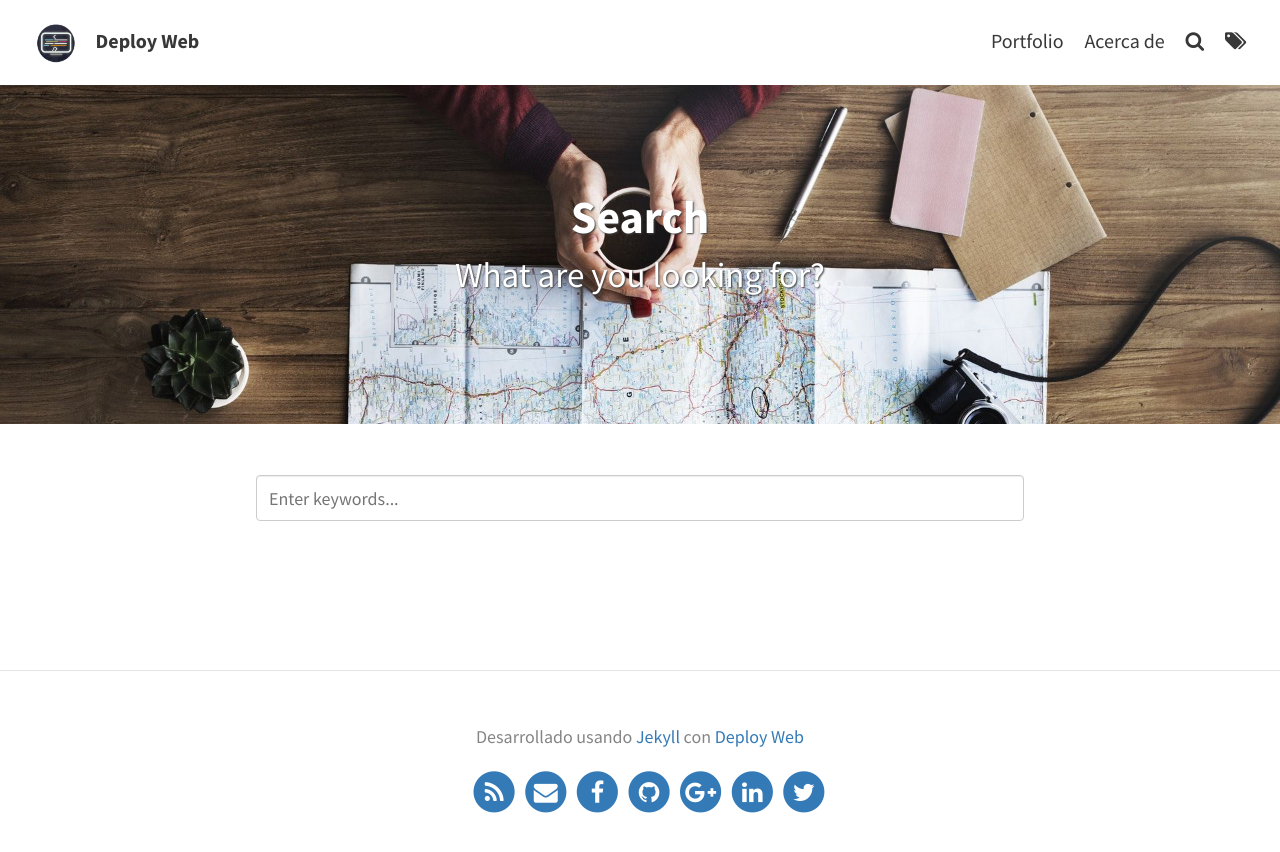
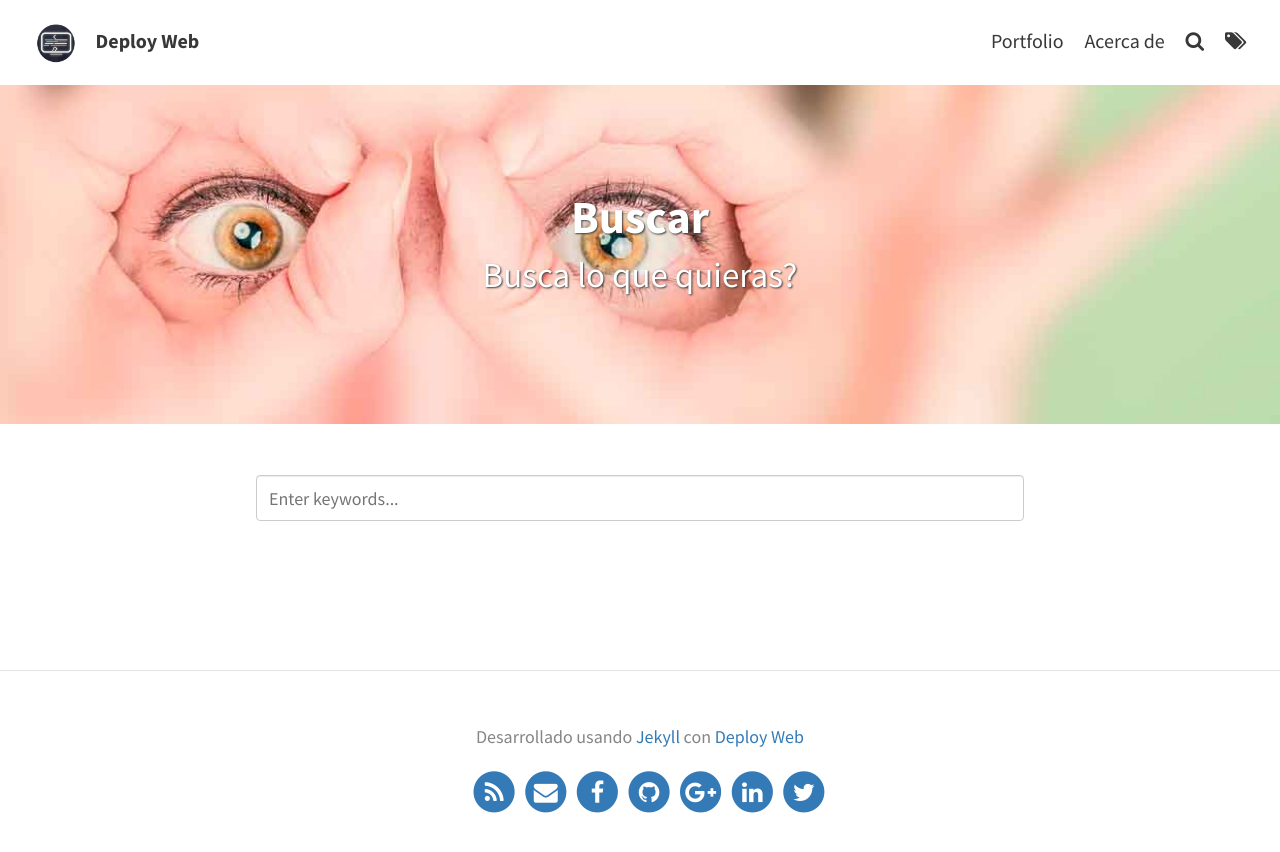
Before and after one commit to webdeploy/deployweb.github.io, a Jekyll site: the page built from pages/search.html, in a window 1280 px wide. Shown: the top 852 px of the page. Built offline with Jekyll 4.4.1, drawn with Linux system fonts in a browser that asks for light colours.

Commit message:
Sigo actualizando

```diff
--- a/pages/search.html
+++ b/pages/search.html
@@ -1,8 +1,8 @@
 ---
 layout: search
-title: Search
+title: Buscar
 permalink: /search/
-subtitle: "What are you looking for?"
-feature-img: "assets/img/pexels/search-map.jpeg"
+subtitle: "Busca lo que quieras?"
+feature-img: "assets/img/buscar.jpg"
 hide: true
 ---
```
Also changed, not shown: assets/img/buscar.jpg (added).
